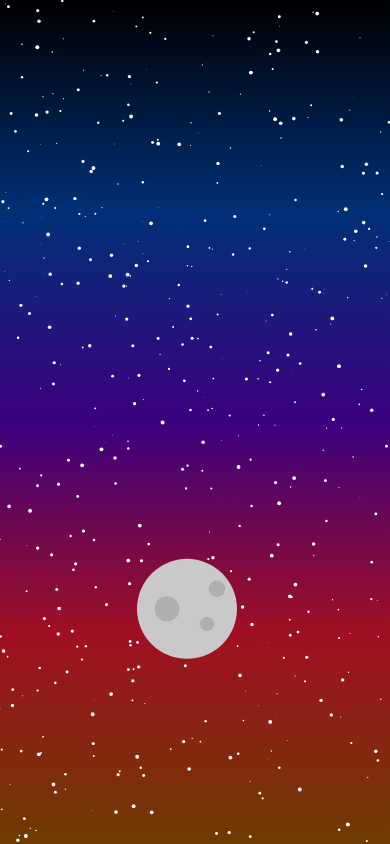
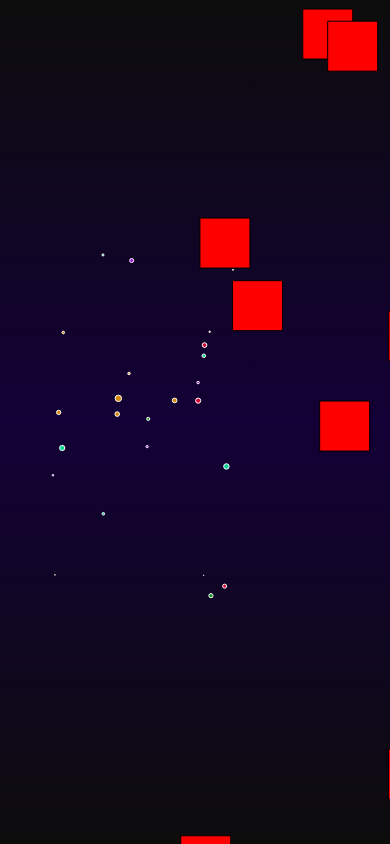
Before and after one commit to MarkyMan4/new-tab-visuals-extension, a browser extension: page index.html in a window 390 px wide. Drawn offline with Linux system fonts and the light colour scheme.

Commit message:
added new effect

```diff
--- a/css/style.css
+++ b/css/style.css
@@ -3,5 +3,5 @@
     top: 0;
     position: absolute;
     background-color: black;
-    /* background-image: linear-gradient(black, rgb(0, 48, 119), rgb(60, 0, 128), rgb(160, 15, 34), rgb(110, 59, 0)); */
+    /* background-image: linear-gradient(rgb(12, 12, 12), rgb(19, 0, 54), rgb(12, 12, 12)); */
 }
--- a/js/fx/network.js
+++ b/js/fx/network.js
@@ -1,4 +1,33 @@
-import Particle from "./particle.js";
+class NetworkParticle {
+    constructor(effect) {
+        this.effect = effect;
+        this.x = Math.random() * this.effect.width;
+        this.y = Math.random() * this.effect.height;
+        this.radius = (Math.random() * 10) + 5;
+        this.xVel = Math.random() * 2 * (Math.random() < 0.5 ? 1 : -1);
+        this.yVel = Math.random() * 2 * (Math.random() < 0.5 ? 1 : -1);
+    }
+
+    update() {
+        this.x += this.xVel;
+        this.y += this.yVel;
+
+        if (this.x + this.radius > this.effect.width || this.x - this.radius < 0) {
+            this.xVel *= -1;
+        }
+
+        if (this.y + this.radius > this.effect.height || this.y - this.radius < 0) {
+            this.yVel *= -1;
+        }
+    }
+
+    draw(ctx) {
+        ctx.beginPath();
+        ctx.arc(this.x, this.y, this.radius, 0, 2 * Math.PI);
+        ctx.fillStyle = 'DodgerBlue';
+        ctx.fill();
+    }
+}
 
 class Network {
     constructor(canvas, ctx) {
@@ -18,7 +47,7 @@ class Network {
         });
 
         for (let i = 0; i < 200; i++) {
-            this.particles.push(new Particle(this))
+            this.particles.push(new NetworkParticle(this))
         }
     }
 
--- a/js/fx/particle.js
+++ b/js/fx/particle.js
@@ -1,31 +1,55 @@
 class Particle {
-    constructor(effect) {
+    /*
+    effect - an object with the following attributes
+                - width
+                - height
+                - ctx (2d rendering context)
+    options - object with optional attributes:
+                - sizeDelta: how much the particle changes in size at each time step, defaults to 0
+                - fillColor: color of the particle, defaults to white
+                - borderColor: border color of particle, no border if not specified
+                - bounceOffWalls: whether the particle should bounce off walls
+    */
+    constructor(effect, x, y, radius, xVel, yVel, options) {
         this.effect = effect;
-        this.x = Math.random() * this.effect.width;
-        this.y = Math.random() * this.effect.height;
-        this.radius = (Math.random() * 10) + 5;
-        this.xVel = Math.random() * 2 * (Math.random() < 0.5 ? 1 : -1);
-        this.yVel = Math.random() * 2 * (Math.random() < 0.5 ? 1 : -1);
+        this.ctx = this.effect.ctx;
+        this.x = x;
+        this.y = y;
+        this.radius = radius;
+        this.xVel = xVel;
+        this.yVel = yVel;
+        this.sizeDelta = options.sizeDelta || 0;
+        this.fillColor = options.fillColor || 'white';
+        this.borderColor = options.borderColor;
+        this.bounceOffWalls = options.bounceOffWalls || false;
+    }
+
+    draw() {
+        this.ctx.beginPath();
+        this.ctx.arc(this.x, this.y, this.radius, 0, 2 * Math.PI);
+        this.ctx.fillStyle = this.fillColor;
+        this.ctx.fill();
+
+        if (this.borderColor !== undefined) {
+            this.ctx.strokeStyle = this.borderColor;
+            this.ctx.stroke();
+        }
     }
 
     update() {
         this.x += this.xVel;
         this.y += this.yVel;
+        this.radius += this.sizeDelta;
 
-        if (this.x + this.radius > this.effect.width || this.x - this.radius < 0) {
-            this.xVel *= -1;
+        if (this.bounceOffWalls) {
+            if (this.x - this.radius < 0 || this.x + this.radius > this.effect.width) {
+                this.xVel *= -1;
+            }
+
+            if (this.y - this.radius < 0 || this.y + this.radius > this.effect.height) {
+                this.yVel *= -1;
+            }
         }
-
-        if (this.y + this.radius > this.effect.height || this.y - this.radius < 0) {
-            this.yVel *= -1;
-        }
-    }
-
-    draw(ctx) {
-        ctx.beginPath();
-        ctx.arc(this.x, this.y, this.radius, 0, 2 * Math.PI);
-        ctx.fillStyle = 'DodgerBlue';
-        ctx.fill();
     }
 }
 
--- /dev/null
+++ b/js/fx/squareShooter.js
@@ -0,0 +1,156 @@
+import Particle from "./particle.js";
+
+const COLORS = ['#4287f5', '#9d06d4', '#d40636', '#06d493', '#d48806', '#ebde52', '#158c1f'];
+
+class SquareEnemy {
+    constructor(squareShooter) {
+        this.squareShooter = squareShooter;
+        this.x = this.squareShooter.width + (Math.random() * 5);
+        this.y = Math.random() * this.squareShooter.height;
+        this.xVel = (Math.random() * -2) - 1; // negative because it moves right to left
+        this.size = 50;
+    }
+
+    update() {
+        this.x += this.xVel;
+    }
+
+    draw() {
+        this.squareShooter.ctx.beginPath();
+        this.squareShooter.ctx.rect(this.x, this.y, this.size, this.size);
+        this.squareShooter.ctx.fillStyle = 'red';
+        this.squareShooter.ctx.fill();
+        this.squareShooter.ctx.strokeStyle = 'black';
+        this.squareShooter.ctx.stroke();
+    }
+}
+
+class Laser {
+    constructor(squareShooter, x, y) {
+        this.squareShooter = squareShooter;
+        this.x = x;
+        this.y = y;
+        this.width = 100;
+        this.height = 10;
+    }
+
+    update() {
+        this.x += 3;
+    }
+
+    draw() {
+        this.squareShooter.ctx.beginPath();
+        this.squareShooter.ctx.rect(this.x, this.y, this.width, this.height);
+        this.squareShooter.ctx.fillStyle = 'rgb(15, 226, 226)';
+        this.squareShooter.ctx.fill();
+    }
+}
+
+
+
+class SquareShooter {
+    constructor(canvas, ctx) {
+        this.canvas = canvas;
+        this.ctx = ctx;
+        this.width = this.canvas.width;
+        this.height = this.canvas.height;
+        this.enemies = [];
+        this.lasers = [];
+        this.enemiesFiredAt = [];
+        this.particles = [];
+        this.canvas.style.backgroundImage = 'linear-gradient(rgb(12, 12, 12), rgb(19, 0, 54), rgb(12, 12, 12))';
+
+        window.addEventListener('resize', (ev) => {
+            this.canvas.width = ev.target.window.innerWidth;
+            this.canvas.height = ev.target.window.innerHeight;
+            this.width = this.canvas.width;
+            this.height = this.canvas.height;
+        });
+
+        this.spawnEnemies();
+        window.setInterval(this.spawnEnemies, 1000)
+    }
+
+    // need to use arrow function so "this" refers to the SquareShooter instance and not the window
+    spawnEnemies = () => {
+        for (let i = 0; i < 3; i++) {
+            this.enemies.push(new SquareEnemy(this));
+        }
+    }
+
+    spawnParticles(x, y) {
+        for (let i = 0; i < 20; i++) {
+            let particle = new Particle(
+                this,
+                x,
+                y,
+                (Math.random() * 5) + 3,
+                Math.random() * 4 * (Math.random() < 0.5 ? -1 : 1),
+                Math.random() * 4 * (Math.random() < 0.5 ? -1 : 1),
+                {
+                    sizeDelta: -0.2,
+                    fillColor: COLORS[Math.floor(Math.random() * COLORS.length)],
+                    borderColor: 'white'
+                }
+            );
+
+            this.particles.push(particle);
+        }
+    }
+
+    update() {
+        // update enemies
+        this.enemies.forEach(e => {
+            e.update();
+            e.draw();
+
+            if (e.x <= this.width / 2 && !this.enemiesFiredAt.includes(e)) {
+                this.lasers.push(new Laser(this, -100, e.y + e.size / 2));
+                this.enemiesFiredAt.push(e);
+            }
+        });
+
+        // detect collisions and remove lasers and enemies that collided
+        let enemiesToRemove = [];
+        let lasersToRemove = [];
+
+        this.lasers.forEach((l, li) => {
+            l.update();
+            l.draw();
+
+            this.enemies.forEach((e, ei) => {
+                if (l.x + l.width > e.x && l.y > e.y && l.y + l.height < e.y + e.size) {
+                    enemiesToRemove.push(ei);
+                    lasersToRemove.push(li);
+                    this.spawnParticles(e.x + (e.size / 2), e.y + (e.size / 2));
+                }
+            });
+        });
+
+        for (let i = lasersToRemove.length - 1; i >= 0; i--) {
+            this.lasers.splice(lasersToRemove[i], 1);
+        }
+
+        for (let i = enemiesToRemove.length - 1; i >= 0; i--) {
+            this.enemies.splice(enemiesToRemove[i], 1);
+        }
+
+        // update particles and remove particles with a small radius
+        let particlesToRemove = [];
+
+        this.particles.forEach((p, i) => {
+            p.draw();
+            p.update();
+
+            if (p.radius < 0.2) {
+                particlesToRemove.push(i);
+            }
+        });
+
+        for (let i = particlesToRemove.length - 1; i >= 0; i--) {
+            this.particles.splice(particlesToRemove[i], 1);
+        }
+    }
+}
+
+export default SquareShooter;
--- a/js/fx/sunset.js
+++ b/js/fx/sunset.js
@@ -47,6 +47,8 @@ class Sunset {
         this.ctx.arc(this.moon.x, this.moon.y, this.moon.radius, 0, 2 * Math.PI);
         this.ctx.fillStyle = 'rgb(201, 201, 201)';
         this.ctx.fill();
+        this.ctx.strokeStyle = 'black';
+        this.ctx.stroke();
 
         // draw spots on the moon
         this.ctx.beginPath();
--- a/js/main.js
+++ b/js/main.js
@@ -1,4 +1,5 @@
 import Network from "./fx/network.js";
+import SquareShooter from "./fx/squareShooter.js";
 import Sunset from "./fx/sunset.js";
 
 const canvas = document.getElementById('canvas');
@@ -8,7 +9,8 @@ canvas.width = window.innerWidth;
 canvas.height = window.innerHeight;
 
 // const effect = new Network(canvas, ctx);
-const effect = new Sunset(canvas, ctx);
+// const effect = new Sunset(canvas, ctx);
+const effect = new SquareShooter(canvas, ctx);
 
 const animate = () => {
     ctx.clearRect(0, 0, canvas.width, canvas.height);
```
